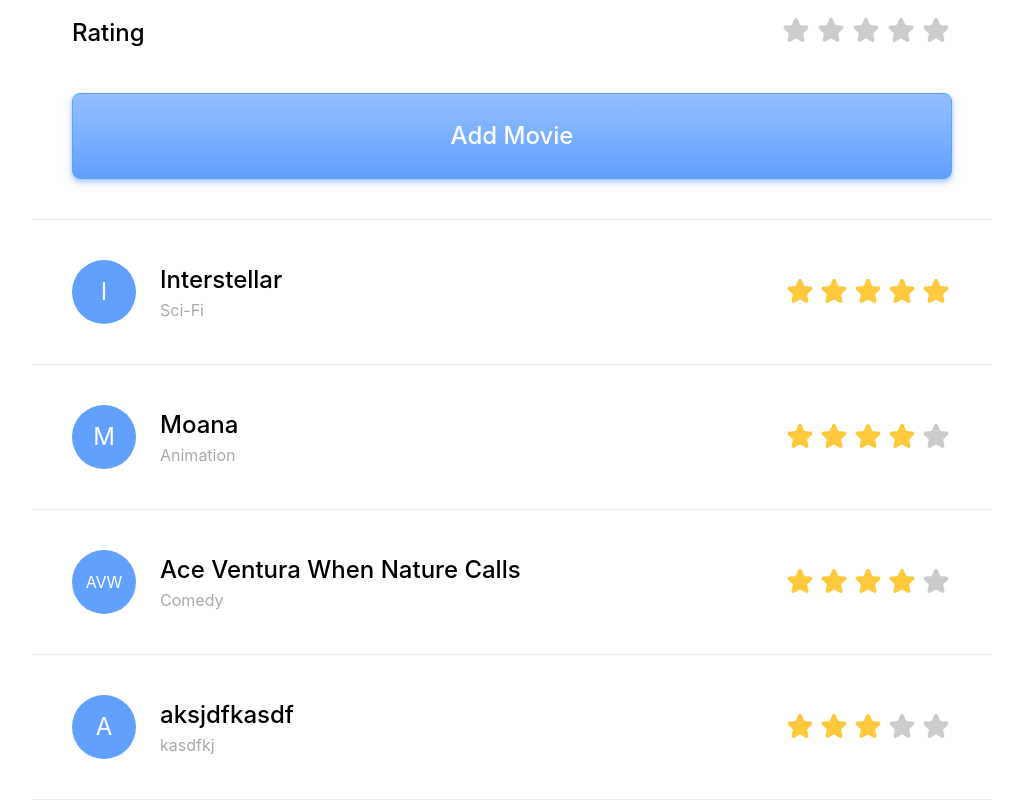
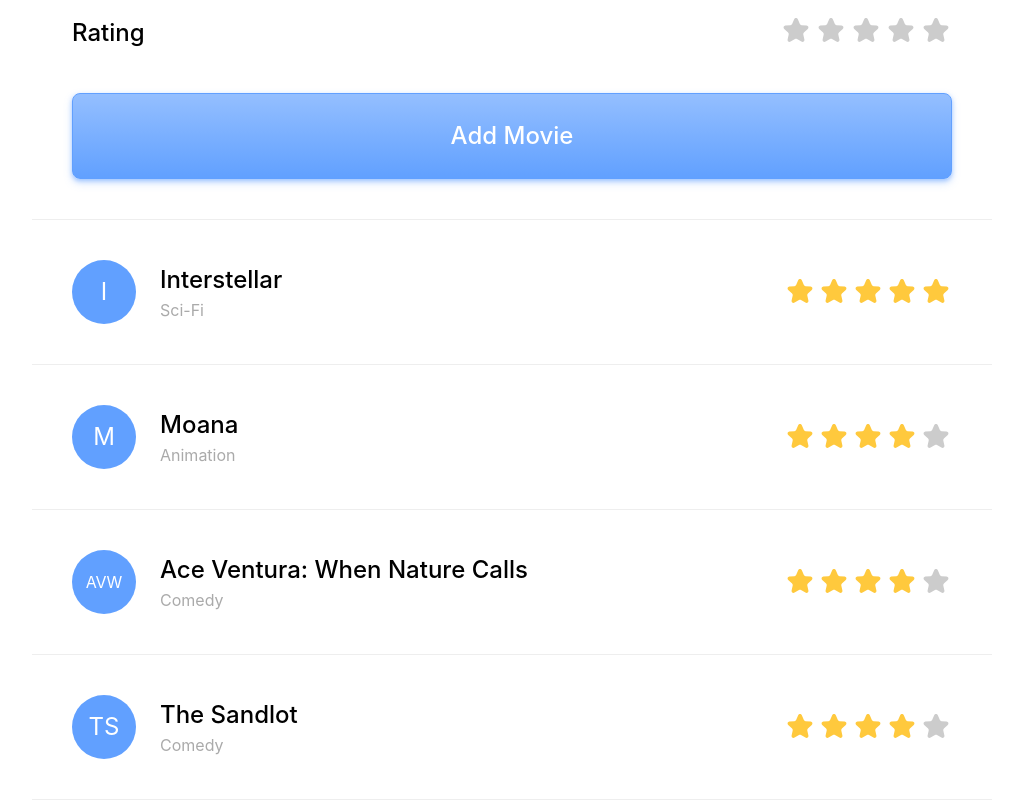
Before and after one commit to markpalfreeman/screen-it, a React (Create React App) app: page / in a window 1280 px wide. Shown: the part 363-1163 px from the top of the page, without its empty margins (128-1151 px from the left). Built offline with nearby package versions, Linux system fonts and the light colour scheme.

Commit message:
fix placeholder movie text

```diff
--- a/src/components/App/App.js
+++ b/src/components/App/App.js
@@ -21,14 +21,14 @@
   {
     id: nanoid(),
     category: "Comedy",
-    name: "Ace Ventura When Nature Calls",
+    name: "Ace Ventura: When Nature Calls",
     rating: 4,
   },
   {
     id: nanoid(),
-    category: "kasdfkj",
-    name: "aksjdfkasdf",
-    rating: 3,
+    category: "Comedy",
+    name: "The Sandlot",
+    rating: 4,
   },
 ];
 
```
